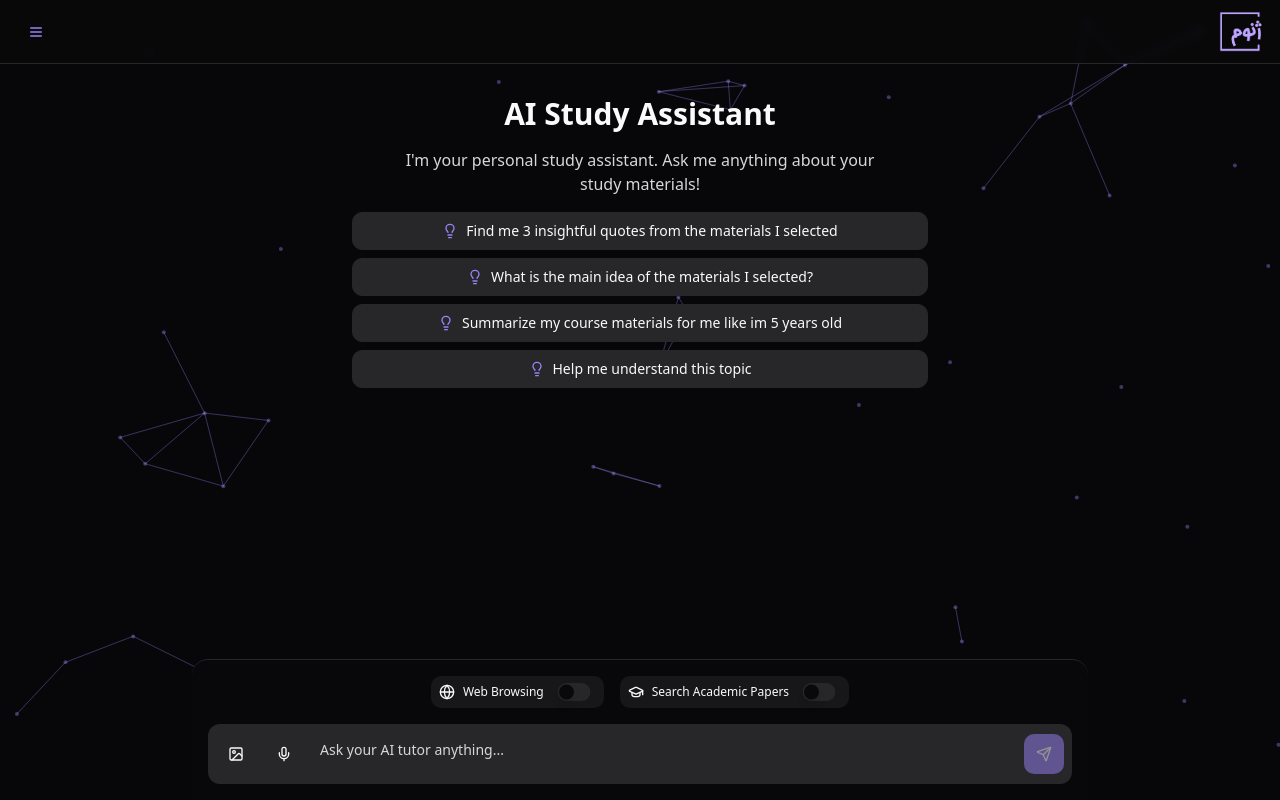
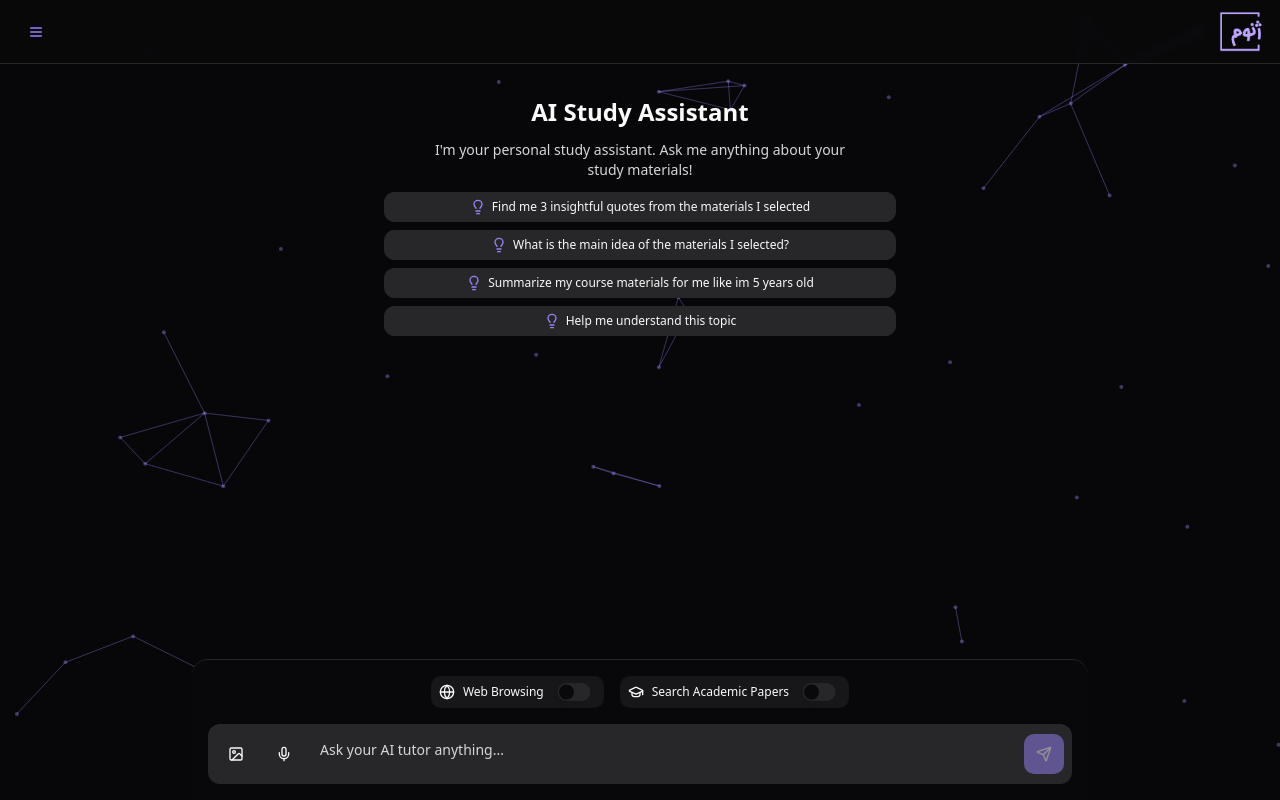
Before and after one commit to armyn696/Genome, a React (Vite) app: page /studyhub/chat in a window 1280 px wide. Built offline with nearby package versions, Linux system fonts and the light colour scheme.

Commit message:
Reduce text size in ChatWelcome component
Adjusted the font size in the ChatWelcome component to make the text smaller and improve the overall layout of the page. This change aims to enhance readability and reduce the visual clutter on the screen.
[skip gpt_engineer]

```diff
--- a/src/components/chat/ChatWelcome.tsx
+++ b/src/components/chat/ChatWelcome.tsx
@@ -14,20 +14,20 @@ export const ChatWelcome = ({ onSuggestionClick }: ChatWelcomeProps) => {
   ];
 
   return (
-    <div className="flex flex-col items-center justify-center h-full space-y-4 text-center px-4">
-      <h1 className="text-2xl md:text-3xl font-bold">AI Study Assistant</h1>
-      <p className="text-sm md:text-base text-muted-foreground max-w-lg">
+    <div className="flex flex-col items-center justify-center h-full space-y-3 text-center px-3">
+      <h1 className="text-xl md:text-2xl font-bold">AI Study Assistant</h1>
+      <p className="text-xs md:text-sm text-muted-foreground max-w-md">
         I'm your personal study assistant. Ask me anything about your study materials!
       </p>
-      <div className="grid grid-cols-1 gap-2 mt-2 w-full max-w-xl">
+      <div className="grid grid-cols-1 gap-2 mt-1 w-full max-w-lg">
         {suggestions.map((suggestion) => (
           <Button
             key={suggestion}
             variant="outline"
-            className="w-full px-3 py-2 h-auto text-left flex items-center gap-2 bg-sidebar-accent hover:bg-sidebar-accent/80 text-xs md:text-sm"
+            className="w-full px-2 py-1.5 h-auto text-left flex items-center gap-1.5 bg-sidebar-accent hover:bg-sidebar-accent/80 text-xs"
             onClick={() => onSuggestionClick(suggestion)}
           >
-            <Lightbulb className="w-4 h-4 text-primary flex-shrink-0" />
+            <Lightbulb className="w-3 h-3 text-primary flex-shrink-0" />
             <span>{suggestion}</span>
           </Button>
         ))}
```
